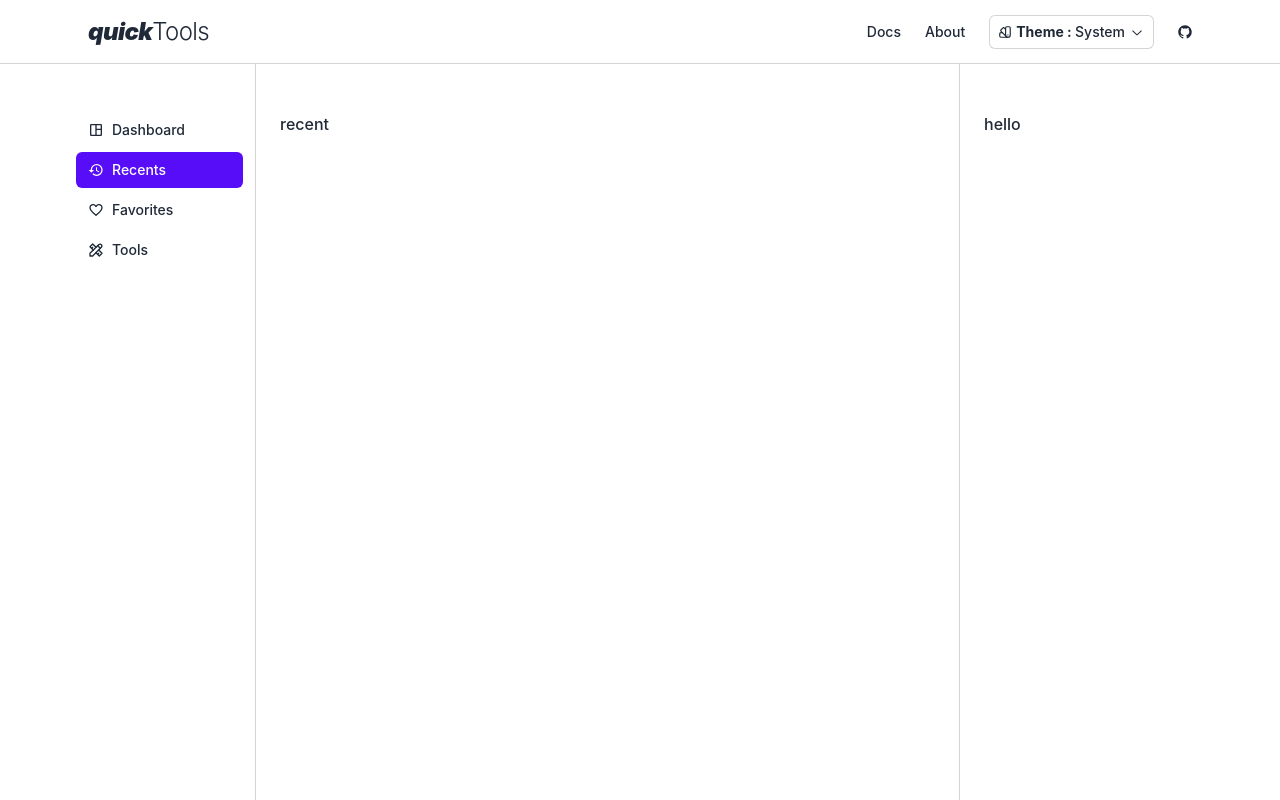
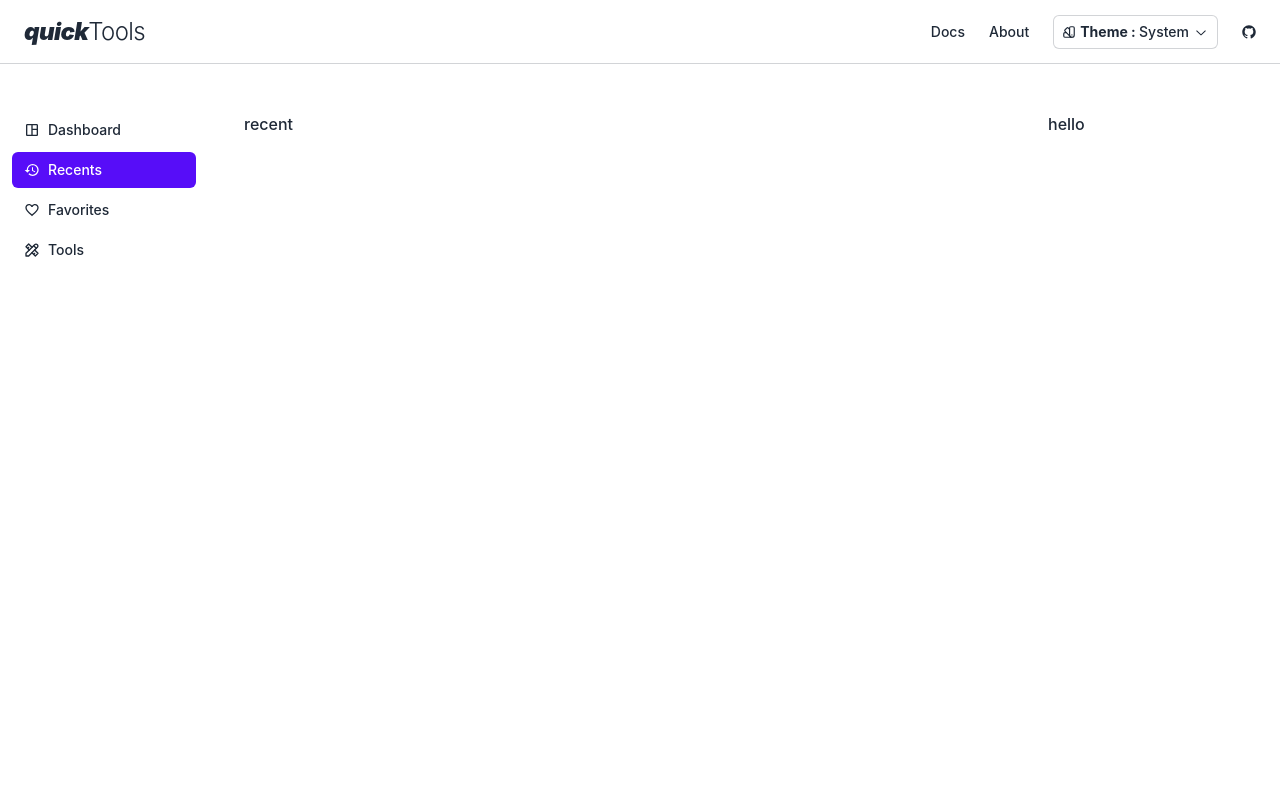
Before and after one commit to Rich1997/quickTools, a React (Vite) app: page /recents in a window 1280 px wide. Built offline with nearby package versions, Linux system fonts and the light colour scheme; a web font is replaced by a local one.

Commit message:
6 files modified

```diff
--- a/src/components/ContentLayout.tsx
+++ b/src/components/ContentLayout.tsx
@@ -2,7 +2,7 @@ import { ReactNode } from 'react';
 
 const ContentLayout = (props: { children: ReactNode }) => {
     return (
-        <div className="tablet:pl-48 laptop:pr-64 px-0 overflow-hidden">
+        <div className="tablet:pl-52 laptop:pr-64 px-0 overflow-hidden">
             {props.children}
         </div>
     );
--- a/src/components/Navbar.tsx
+++ b/src/components/Navbar.tsx
@@ -8,7 +8,7 @@ const Navbar = () => {
     const menuItems = [{ item: 'Docs' }, { item: 'About' }, { item: 'GitHub' }];
     return (
         <div className="fixed top-0 w-full border-b border-base-content/20 h-16 bg-base-100 select-none">
-            <div className="flex items-center justify-between gap-4 flex-wrap text-base-content pb-4 pt-[15px] px-6 max-w-6xl mx-auto">
+            <div className="flex items-center justify-between gap-4 flex-wrap text-base-content pb-4 pt-[15px] px-6 max-w-7xl mx-auto">
                 <div className="tracking-tight text-2xl">
                     <span className="font-black italic ital">quick</span>
                     <span className="font-light">Tools</span>
--- a/src/components/PageLayout.tsx
+++ b/src/components/PageLayout.tsx
@@ -1,7 +1,7 @@
 import { ReactNode } from 'react';
 
 const PageLayout = (props: { children: ReactNode }) => {
-    return <div className="max-w-6xl mx-auto">{props.children}</div>;
+    return <div className="max-w-7xl mx-auto">{props.children}</div>;
 };
 
 export default PageLayout;
--- a/src/components/RelatedSpace.tsx
+++ b/src/components/RelatedSpace.tsx
@@ -2,7 +2,7 @@ import { ReactNode } from 'react';
 
 const RelatedSpace = (props: { children: ReactNode }) => {
     return (
-        <div className="fixed top-16 bottom-0 right-[max(0px,calc(50%-575px))] w-64 hidden laptop:block w-64 border-l border-base-content/20 bg-base-100 px-6 py-12">
+        <div className="fixed top-16 bottom-0 right-[max(0px,calc(50%-640px))] w-64 hidden laptop:block w-64 bg-base-100 px-6 py-12">
             {props.children}
         </div>
     );
--- a/src/components/Sidebar.tsx
+++ b/src/components/Sidebar.tsx
@@ -35,7 +35,7 @@ const Sidebar = () => {
     ];
 
     return (
-        <div className="fixed top-16 bottom-0 hidden tablet:flex flex-col gap-1 min-w-[160px] w-48 border-r border-base-content/20 bg-base-100 overflow-auto py-12 px-3 select-none">
+        <div className="fixed top-16 bottom-0 hidden tablet:flex flex-col gap-1 min-w-[160px] w-52 bg-base-100 overflow-auto py-12 px-3 select-none">
             {sidebarOptions.map((options, key) => (
                 <NavLink
                     key={key}
--- a/src/components/ToolSpace.tsx
+++ b/src/components/ToolSpace.tsx
@@ -2,7 +2,7 @@ import { ReactNode } from 'react';
 
 const ToolSpace = (props: { children: ReactNode }) => {
     return (
-        <div className="w-full h-full min-h-screen tablet:py-[7rem] py-[5.5rem] px-6 break-words selection:bg-secondary selection:text-secondary-content bg-base-100">
+        <div className="w-full h-full min-h-screen tablet:py-[7rem] py-[5.5rem] tablet:pl-9 px-6 break-words selection:bg-secondary selection:text-secondary-content bg-base-100">
             {props.children}
         </div>
     );
```
